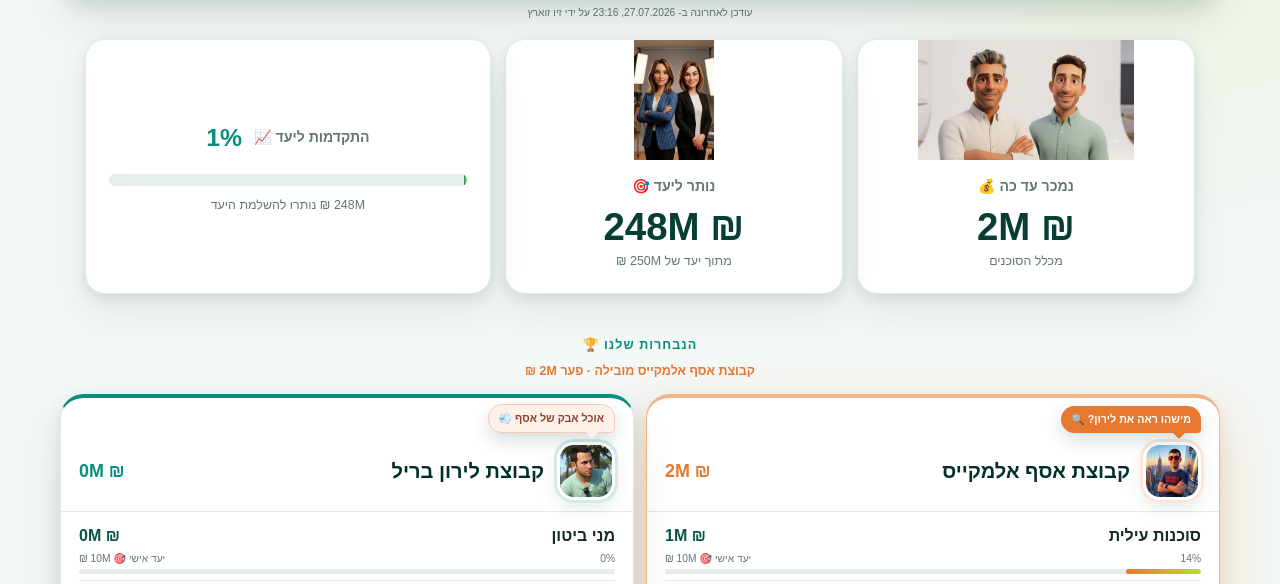
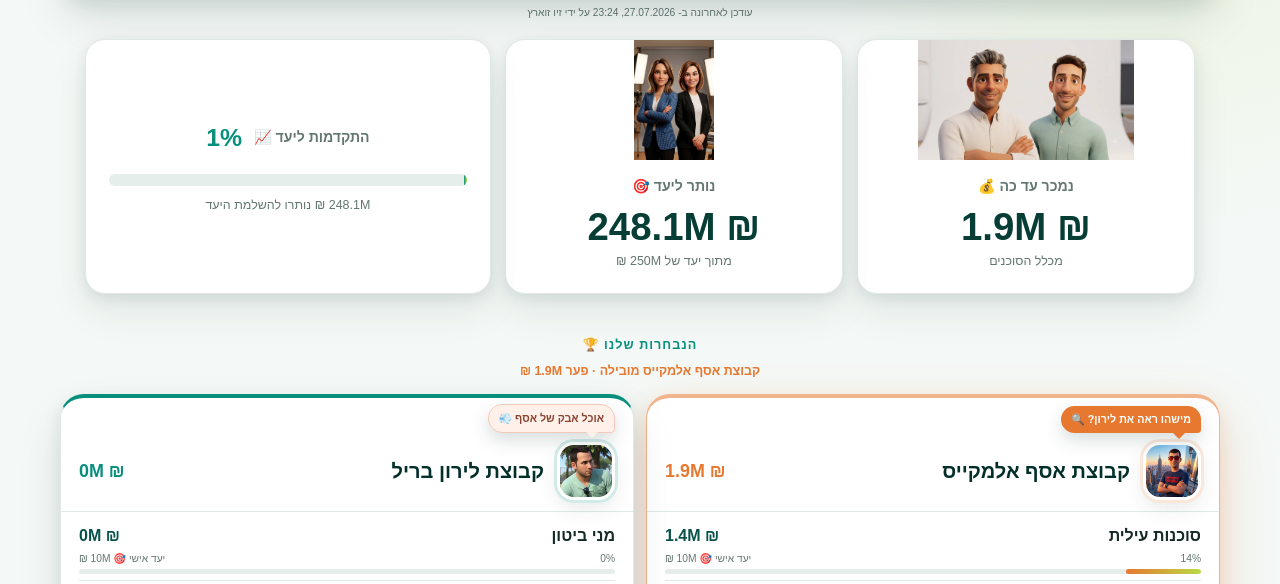
Before and after one commit to zivzuaretz/OrenMizrahAlt, a website: page index.html in a window 1280 px wide. Shown: the part 196-780 px from the top of the page. Drawn offline with Linux system fonts and the light colour scheme.

Commit message:
fix: round sales to one decimal million

```diff
--- a/app.js
+++ b/app.js
@@ -7,7 +7,6 @@ const shekels = new Intl.NumberFormat('he-IL', {
 const integer = new Intl.NumberFormat('he-IL', { maximumFractionDigits: 0 });
 const percent = new Intl.NumberFormat('he-IL', { maximumFractionDigits: 0 });
 const animatedPercent = new Intl.NumberFormat('he-IL', { maximumFractionDigits: 0 });
-const wholeMillions = new Intl.NumberFormat('he-IL', { maximumFractionDigits: 0 });
 const fractionalMillions = new Intl.NumberFormat('he-IL', { maximumFractionDigits: 1 });
 const dateTime = new Intl.DateTimeFormat('he-IL', {
   day: '2-digit', month: '2-digit', year: 'numeric', hour: '2-digit', minute: '2-digit',
@@ -59,16 +58,12 @@ function formatMoney(value) {
 
 function formatCompactMoney(value) {
   const amount = safeAmount(value);
-  const formatter = amount > 0 && amount < 1000000 ? fractionalMillions : wholeMillions;
-  return `${formatter.format(amount / 1000000)}M ₪`;
+  return `${fractionalMillions.format(amount / 1000000)}M ₪`;
 }
 
 function fixedMoneyFormatter(referenceValue) {
-  const reference = safeAmount(referenceValue);
-  const formatter = reference > 0 && reference < 1000000
-    ? fractionalMillions
-    : wholeMillions;
-  return value => `${formatter.format(safeAmount(value) / 1000000)}M ₪`;
+  safeAmount(referenceValue);
+  return value => `${fractionalMillions.format(safeAmount(value) / 1000000)}M ₪`;
 }
 
 function animateValue(element, from, to, formatter, duration = 900) {
--- a/data.json
+++ b/data.json
@@ -4,7 +4,7 @@
     "target": 250000000,
     "currency": "ILS",
     "deadline": "2026-12-31",
-    "lastUpdated": "2026-07-27T23:16:43+03:00",
+    "lastUpdated": "2026-07-27T23:24:01+03:00",
     "banterIndex": 1
   },
   "teams": [
--- a/index.html
+++ b/index.html
@@ -15,7 +15,7 @@
   <meta name="twitter:description" content="אורן מזרח X אלטשולר שחם - הארגזים בדרך!">
   <link rel="canonical" href="https://zivzuaretz.github.io/OrenMizrahAlt/">
   <title>בדרך לרבע מיליארד עם אורן מזרח 💎</title>
-  <link rel="stylesheet" href="styles.css?v=20260727-43">
+  <link rel="stylesheet" href="styles.css?v=20260727-44">
 </head>
 <body>
   <a class="skip-link" href="#main">דלגו לתוכן הראשי</a>
@@ -99,6 +99,6 @@
     </article>
   </template>
 
-  <script src="app.js?v=20260727-43" defer></script>
+  <script src="app.js?v=20260727-44" defer></script>
 </body>
 </html>
```
